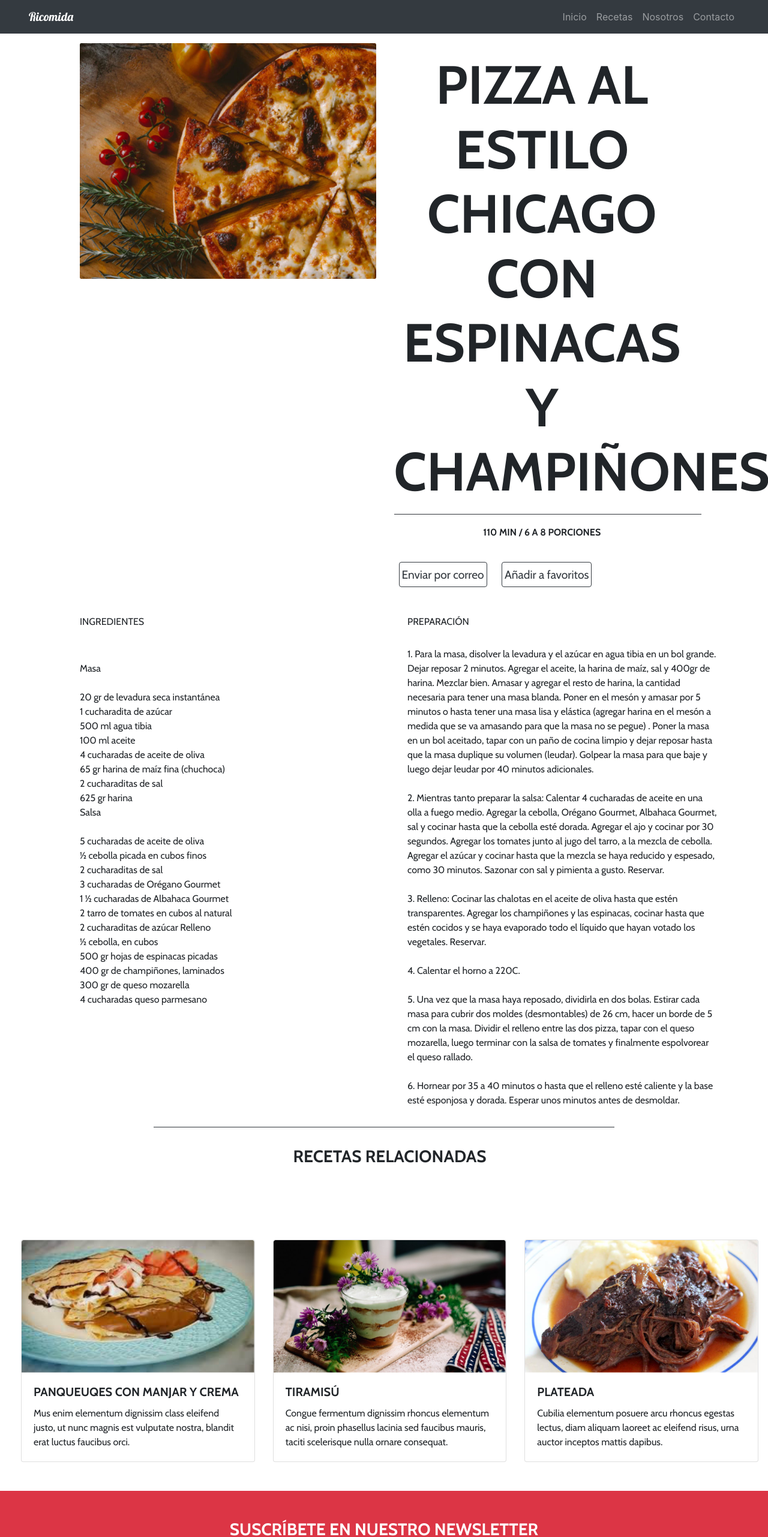
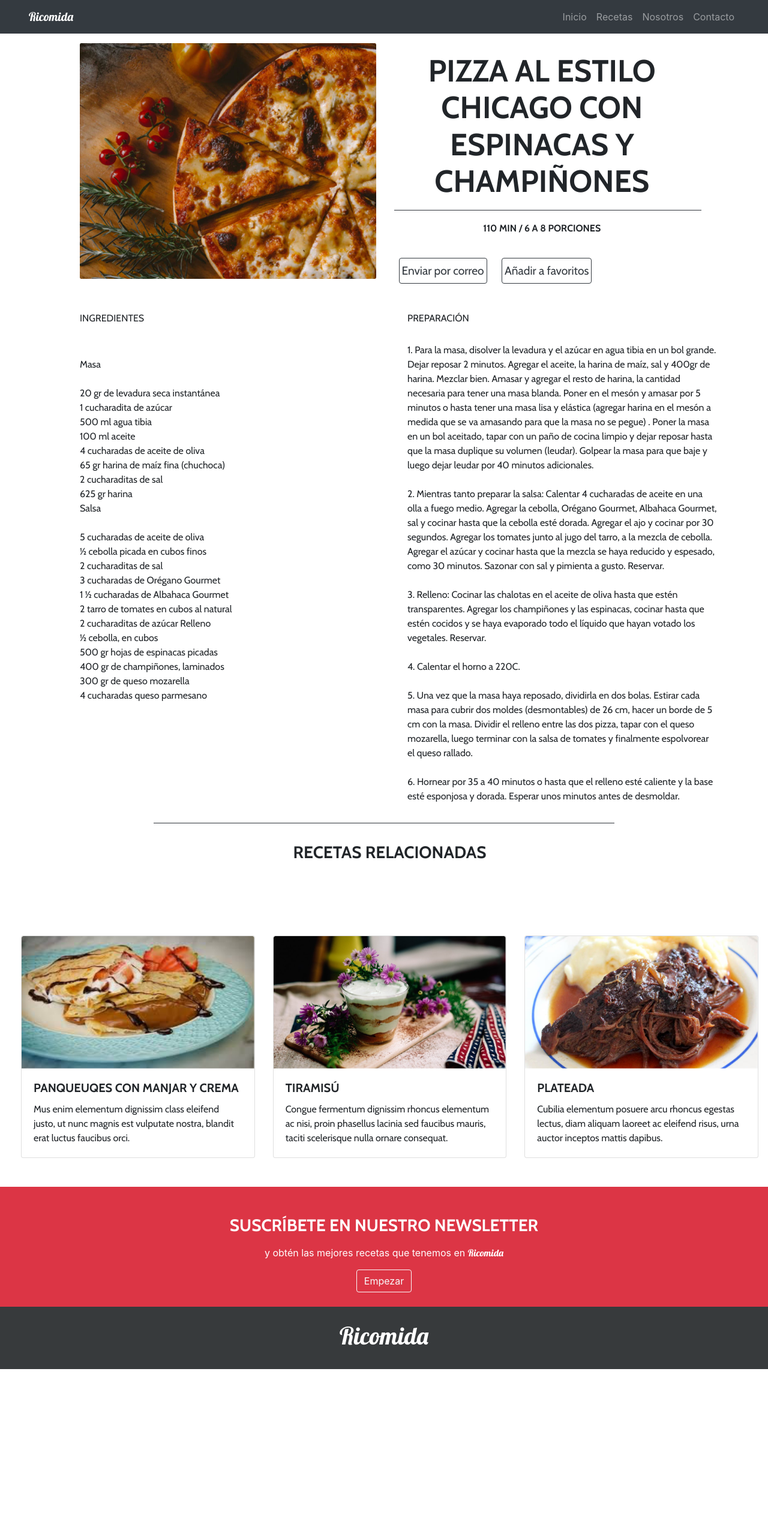
Before and after one commit to Coke1412/Ricomida-responsive-web, a plain HTML site: page index.html in a window 1280 px wide. Shown: the top 2563 px of the page at 60% size. After the commit the page ends 2283 px from the top, so only its background shows below. Drawn offline with nearby package versions, Linux system fonts and the light colour scheme.

Commit message:
title responsiveness changed

```diff
--- a/assets/css/style.css
+++ b/assets/css/style.css
@@ -59,5 +59,8 @@ footer {
         width: 40vw;
     }
 
+    #title {
+        font-size: 4vw;
+    }
 
  }
--- a/index.html
+++ b/index.html
@@ -167,12 +167,13 @@
     <div class="text-center">
 
       <button type="button" class="btn btn-outline-light" id="beginbutton cabin-regular">Empezar</button>
+
     </div>
 
   </section>
 
 
-  <footer class="container-fluid pt-4 pb-4 logo">
+  <footer class="pt-4 pb-4 logo">
 
     <h1 class="text-white text-center">Ricomida</h1>
 
```
